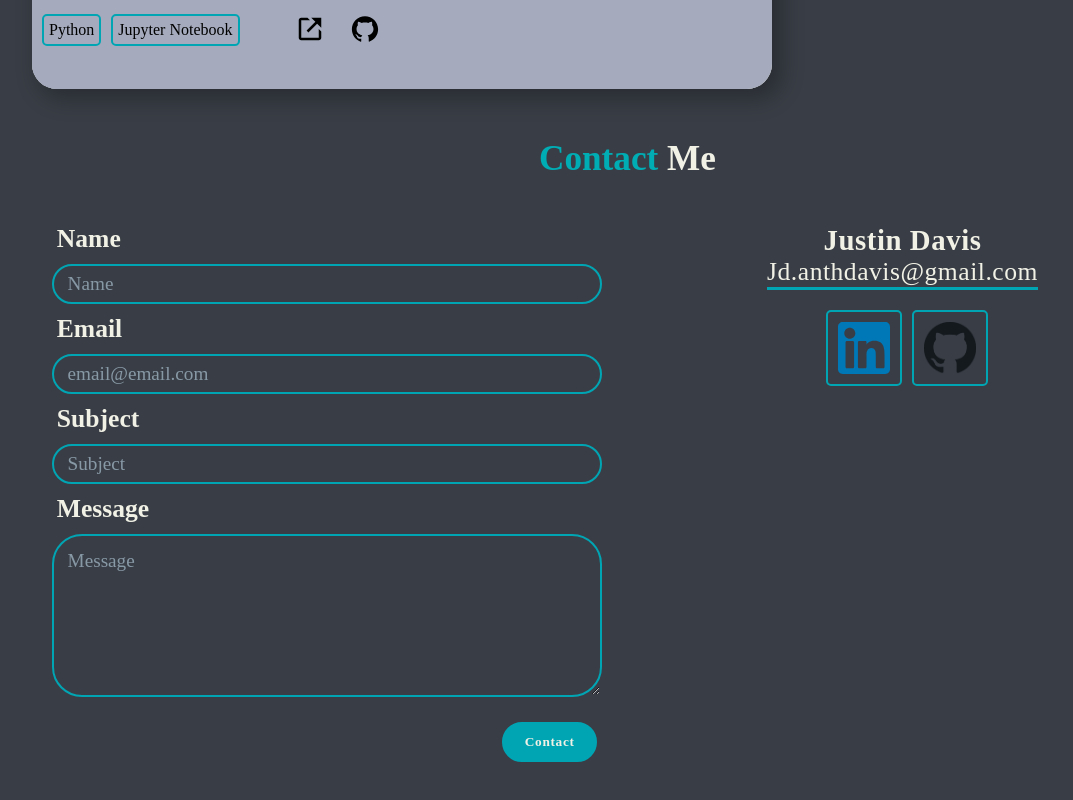
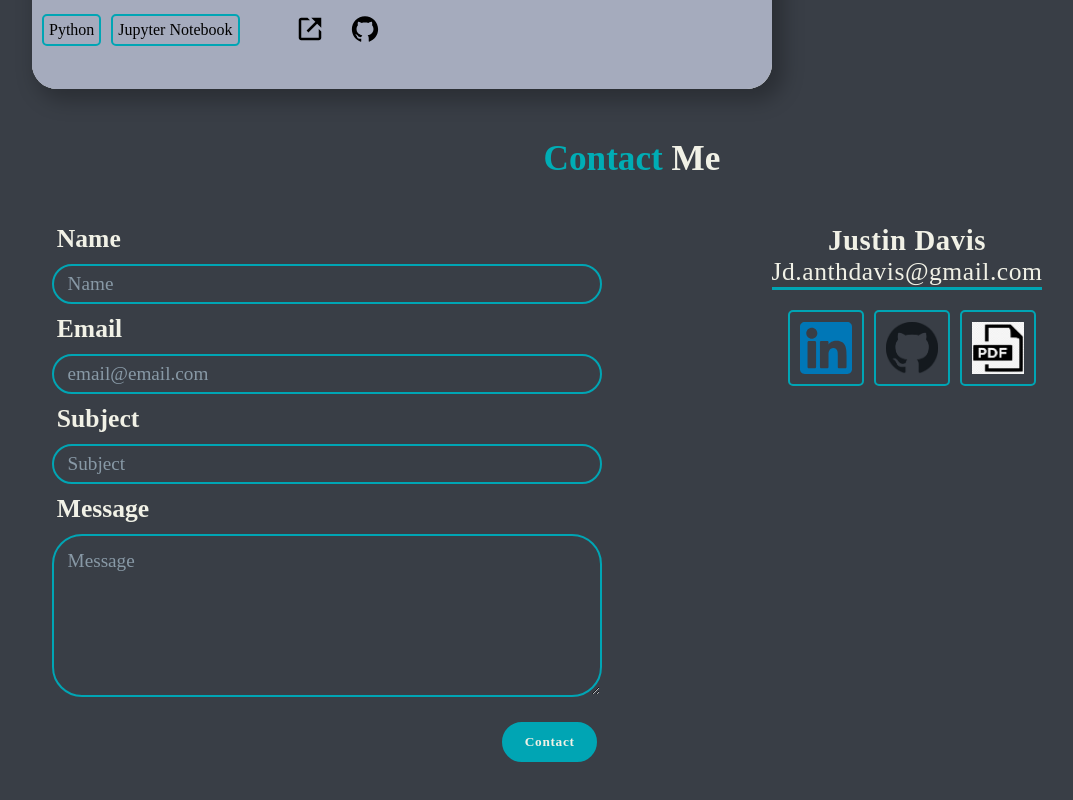
Before and after one commit to jdanthdavis/Portfolio, a React (Create React App) app: page / in a window 1280 px wide. Shown: the part 2843-3643 px from the top of the page, without its empty margins (18-1091 px from the left). Built offline with nearby package versions, Linux system fonts and the light colour scheme.

Commit message:
Added resume icon to bottom of contact section

```diff
--- a/src/components/Contact.js
+++ b/src/components/Contact.js
@@ -21,6 +21,7 @@ import {
     ContactImage
 } from './Contact.elements'
 import Mailto from '../components/Mailto'
+import resume from '../data/davisJustinResume.pdf'
 import { Element } from 'react-scroll'
 import { Formik, Form, useField } from 'formik'
 import * as Yup from 'yup'
@@ -163,11 +164,14 @@ const Contact = () => {
                                             </Mailto>
                                         </ContactEmailWrapper>
                                         <ContactIconWrapper>
-                                            <ContactIconBorder href="https://www.linkedin.com/in/justin-davis-514827195/" target="_blank">
+                                            <ContactIconBorder href="https://www.linkedin.com/in/justin-davis-514827195/" target="_blank" rel="noopener noreferrer">
                                                 <ContactIcon src={require('../images/linkedin.svg').default}/>
                                             </ContactIconBorder>
-                                            <ContactIconBorder href="https://www.github.com/jdanthdavis" target="_blank">
+                                            <ContactIconBorder href="https://www.github.com/jdanthdavis" target="_blank" rel="noopener noreferrer">
                                                 <ContactIcon src={require('../images/github.png').default}/>
+                                            </ContactIconBorder>
+                                            <ContactIconBorder href={resume} target="_blank" rel="noopener noreferrer">
+                                                <ContactIcon src={require('../images/resume.jpg').default}/>
                                             </ContactIconBorder>
                                         </ContactIconWrapper>
                                         <ContactImageWrapper>
```
Also changed, not shown: src/images/resume.jpg (added).
